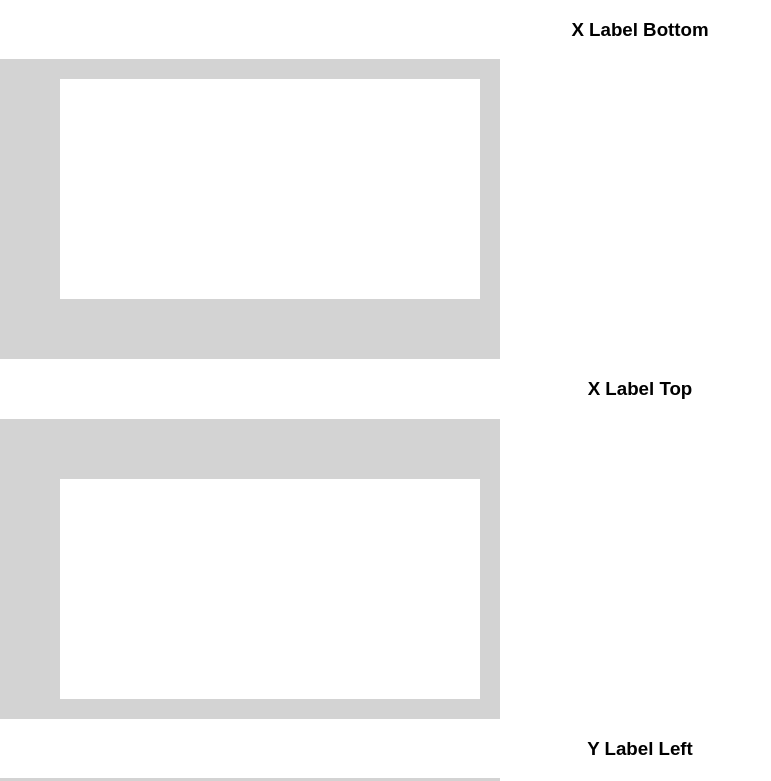
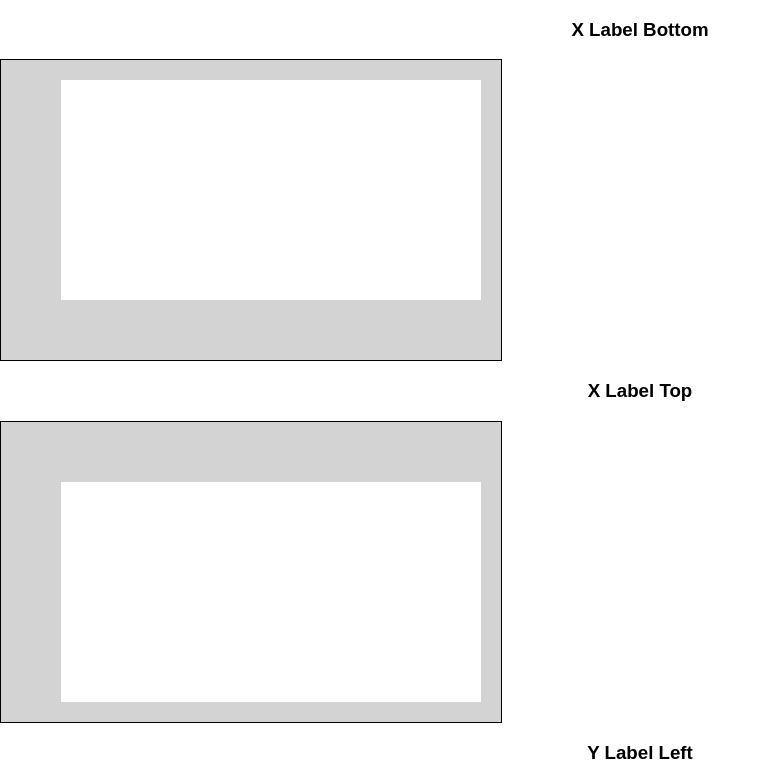
Before and after one commit to t4sk/react-canvas-time-series, a React (Create React App) app: page / in a window 1280 px wide. Shown: the top 781 px of the page, without its empty margins (0-771 px from the left). Built offline with nearby package versions, Linux system fonts and the light colour scheme.

Commit message:
border canvas

```diff
--- a/src/common/ui/test-ui-canvas.js
+++ b/src/common/ui/test-ui-canvas.js
@@ -99,7 +99,8 @@ class TestUICanvas extends Component {
 
 const style = {
   container: {
-    position: 'relative'
+    position: 'relative',
+    border: '1px solid black'
   },
   background: {
     position: 'absolute',
```
